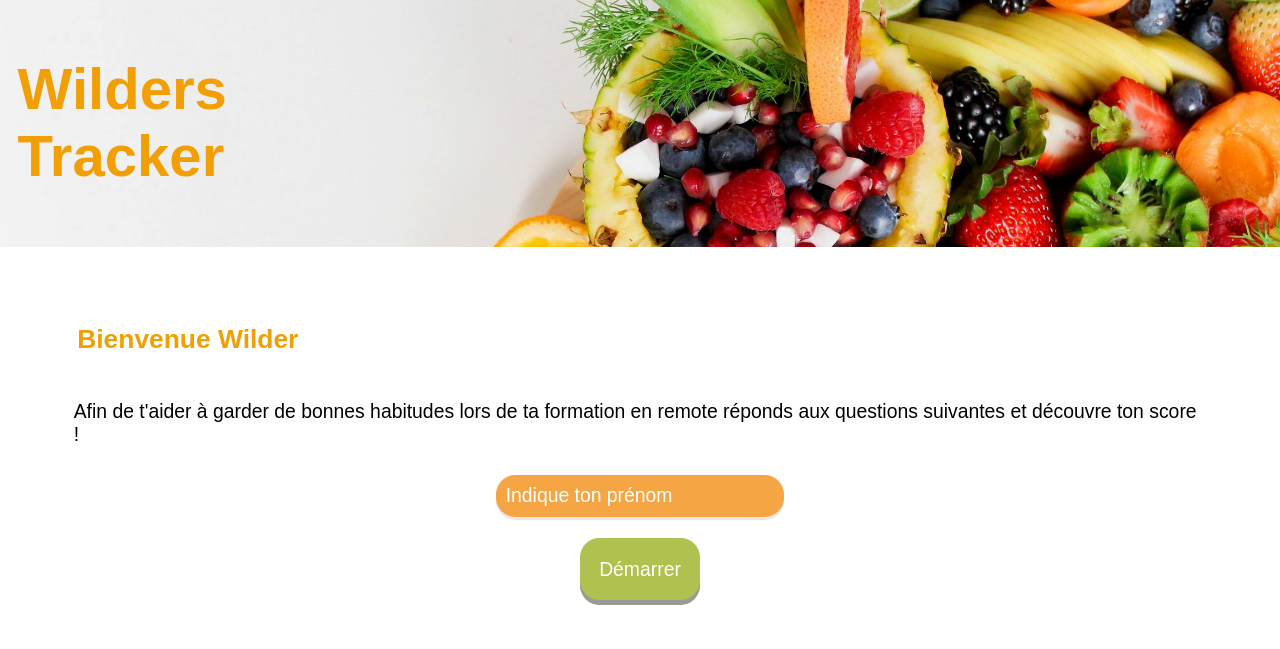
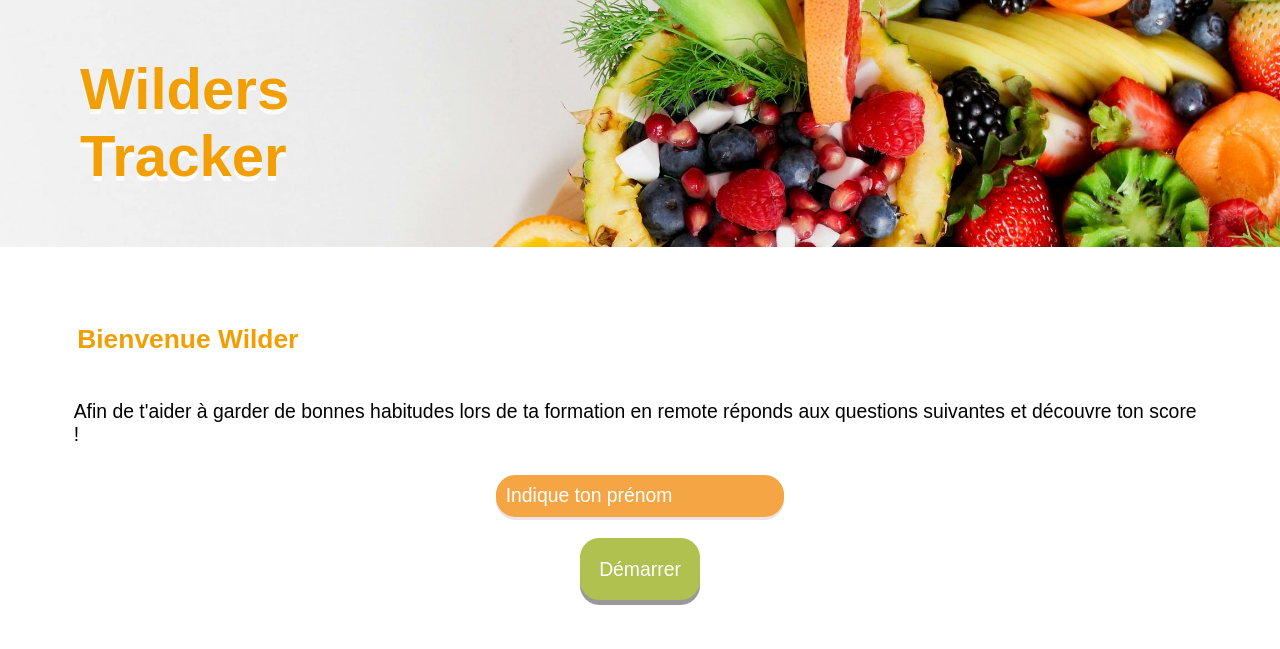
Before and after one commit to farahckn/wilder-tracker, a website with bundled scripts: page index.html in a window 1280 px wide. Shown: the part 100-749 px from the top of the page. Built offline with nearby package versions, Linux system fonts and the light colour scheme.

Commit message:
last update

```diff
--- a/style.css
+++ b/style.css
@@ -168,7 +168,7 @@ header ul {
   background-image: url(assets/img/background-title.png);
   background-repeat: no-repeat;
   background-size: cover;
-  padding: 1rem;
+  padding-left: 80px;
 }
 
 h1 {
@@ -179,6 +179,7 @@ h1 {
   text-shadow: #f2870595;
   color: var(--color-h2);
   font-size: 3em;
+  text-shadow: 0 5px rgba(255, 255, 255, 0.765);
 }
 
 h2 {
```
